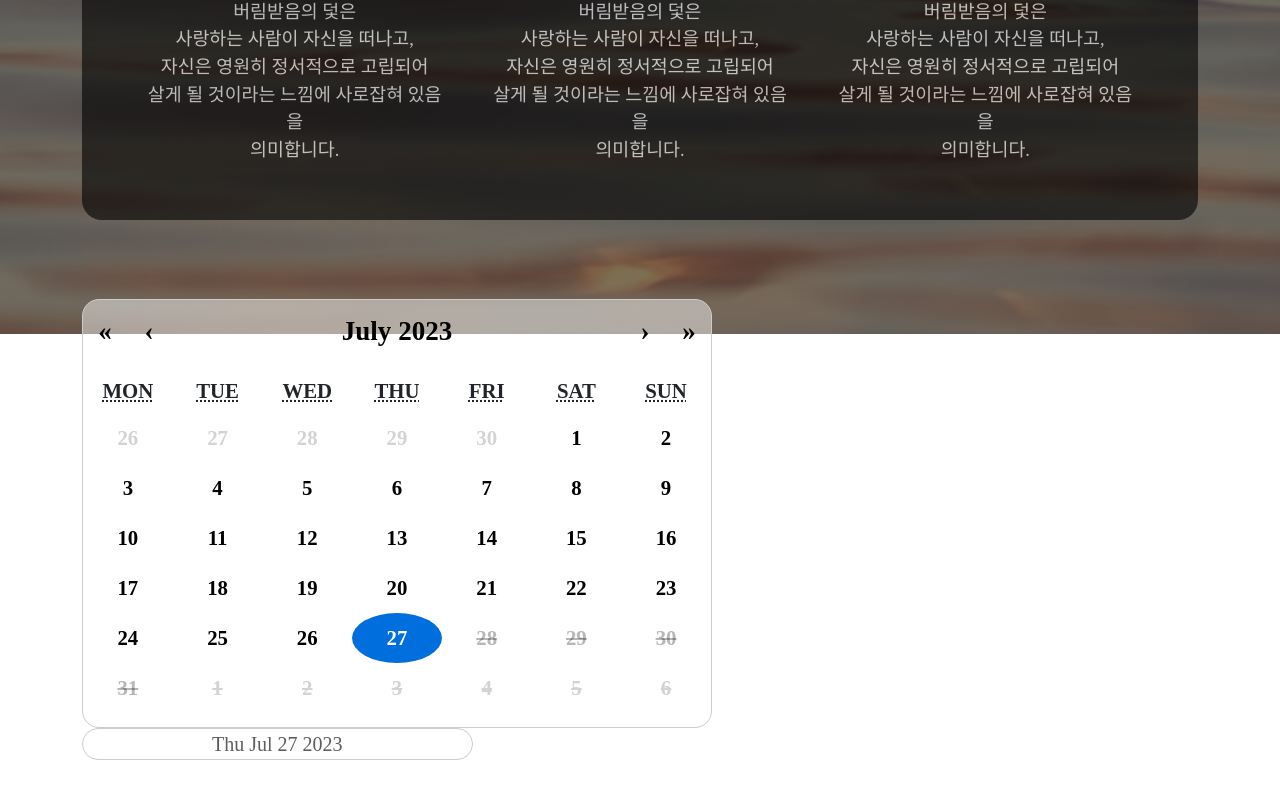
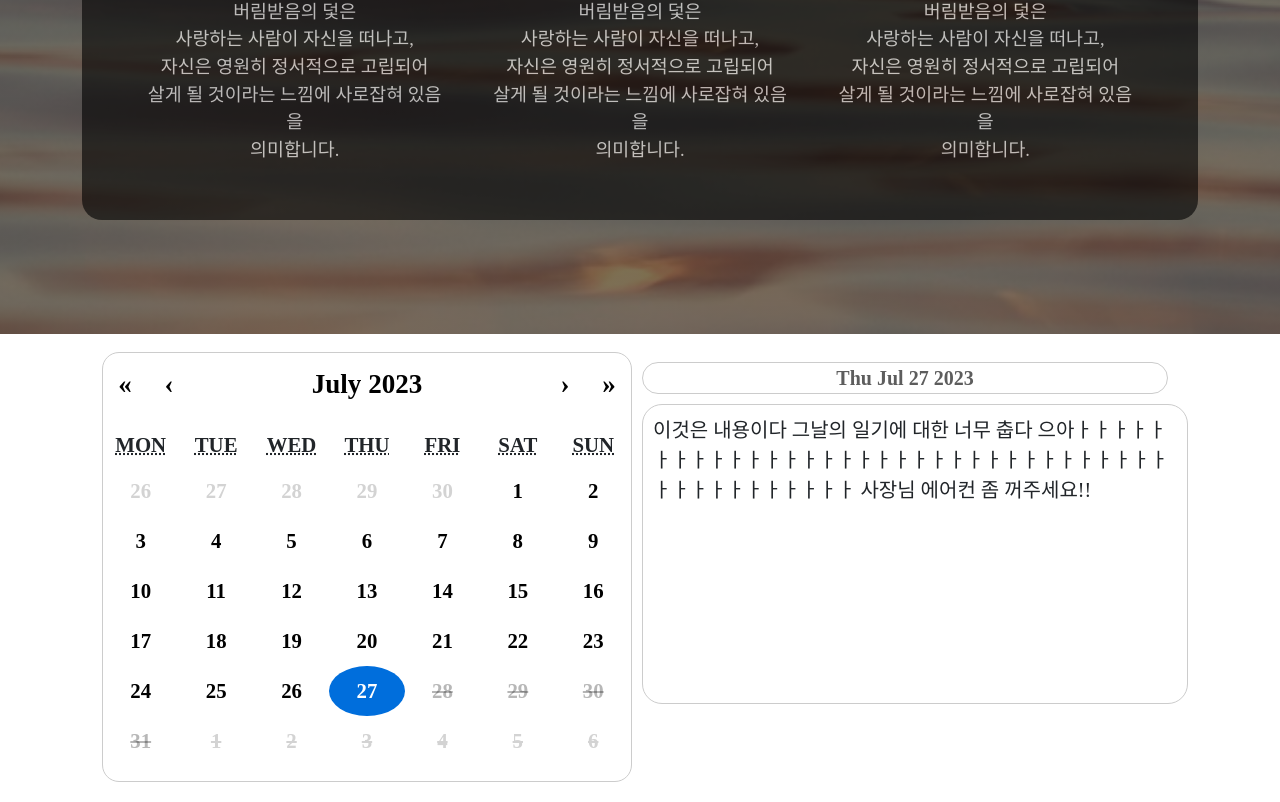
Before and after one commit to C2hazelnut/hotsix_mindwave, a React (Create React App) app: page /mypage in a window 1280 px wide. Shown: the part 466-1268 px from the top of the page. Before the commit the page ends 1226 px from the top, so only its background shows below. Built offline with nearby package versions, Linux system fonts and the light colour scheme; a web font is replaced by a local one.

Commit message:
마이페이지 달력 및 결과창

```diff
--- a/src/components/MyPage.jsx
+++ b/src/components/MyPage.jsx
@@ -57,7 +57,8 @@ function MyPage(){
                                 </div>
                         </div>
                     </div>
-                        <div className="mt-6 diary-calendar">
+                    <div className="mt-6 diary-calendar">
+                        <div>
                             <Calendar
                                 onChange={handleDateChange}
                                 value={selectedDate}
@@ -65,7 +66,14 @@ function MyPage(){
                                 className="react-calendar"
                             />
                         </div>
-                        <div className="date">{selectedDate.toDateString()}</div>
+                        <div>
+                            <div  className="date">{selectedDate.toDateString()}</div>
+                            <div className="selecteddatdiary">
+                                이것은 내용이다 그날의 일기에 대한
+                                너무 춥다 으아ㅏㅏㅏㅏㅏㅏㅏㅏㅏㅏㅏㅏㅏㅏㅏㅏㅏㅏㅏㅏㅏㅏㅏㅏㅏㅏㅏㅏㅏㅏㅏㅏㅏㅏㅏㅏㅏㅏㅏㅏㅏㅏㅏㅏ 사장님 에어컨 좀 꺼주세요!!
+                            </div>
+                        </div>
+                    </div>
                 </div>
             </div>
         </header>
--- a/src/components/Services.css
+++ b/src/components/Services.css
@@ -1,20 +1,17 @@
-.c-grid{
-  display: grid;
-  justify-content: center;
-  align-items: center;
+.diary-calendar{
+  display: flex;
+  padding: 20px;
 }
 
 .react-calendar {
   border: 1px solid #ccc;
-  width: 630px;
+  width: 530px;
   font-family: "Gowun Batang", serif;
   line-height: 1em;
   background-color: rgba(255, 255, 255, 0.45);
-  margin-top: -3%;
   font-size: 1.3em;
   padding-bottom: 0.7em;
   border-radius: 17px;
-  justify-content: center;
 }
 
 .react-calendar__tile--disabled {
@@ -211,26 +208,7 @@ background-color: #e6e6e6;
   display: flex;
 }
 
-.date{
-  border: 1px solid #ccc;
-  color: #5D5D5D;
-  border-radius: 20px;
-  align-items: center; /* 수직 방향 가운데 정렬 */
-  justify-content: center; /* 수평 방향 가운데 정렬 */
-  text-align: center; /* 텍스트 가운데 정렬 (수평 방향) */
-  display: flex;
-
-
-  margin-bottom: 0.6rem;
-  background-color: white;
-  border-radius: 17px;
-  font-size: 20px;
-
-  width: 35%;
-  height: 9%;
-}
-
-.result {
+.emotionresult {
   font-size:20px;
   padding:50px;
   margin-left:auto;     /* 자동으로 왼쪽 여백 조절 */
@@ -274,3 +252,31 @@ background-color: #e6e6e6;
 .divide{
   padding: 0 20px 0 20px;
 }
+
+.date{
+  border: 1px solid #ccc;
+  color: #5D5D5D;
+  background-color: rgba(255, 255, 255, 0.45);
+  border-radius: 20px;
+  font-weight: bold;
+  text-align: center; /* 텍스트 가운데 정렬 (수평 방향) */
+
+  margin-bottom: 0.6rem;
+  border-radius: 17px;
+  font-size: 20px;
+  margin: 10px;
+}
+
+.selecteddatdiary{
+  padding: 10px;
+  margin: 10px;
+  font-size: 20px;
+  border: 1px solid #ccc;
+  background-color: rgba(255, 255, 255, 0.45);
+
+  border-radius: 20px; /* You can adjust this value to control the roundness */
+  outline: none;
+  width:100%;
+  height: 300px;
+  resize: none;
+}
--- a/src/components/Services.jsx
+++ b/src/components/Services.jsx
@@ -92,7 +92,7 @@ const Services = (e) => {
         <div className="result-content">
           {contentVisible && (
             <div>
-              <div className="result">
+              <div className="emotionresult">
                 {/*감정분석 결과*/}
                 당신은 <span className="fw-boldline">두려움</span>을(를) 느끼고
                 있습니다.
```
